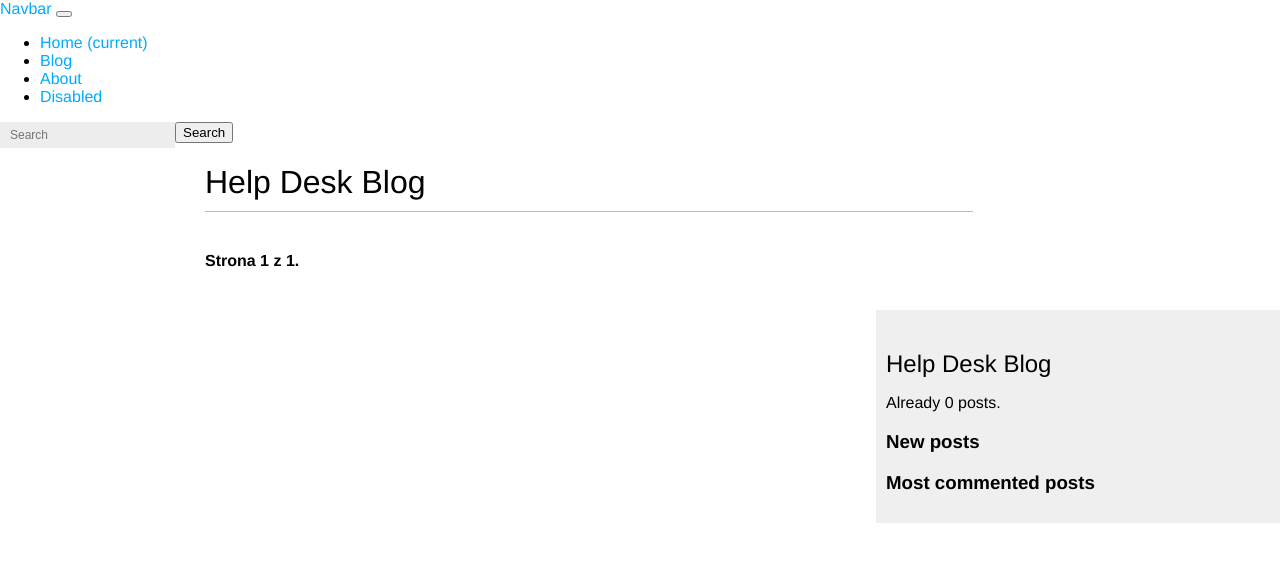
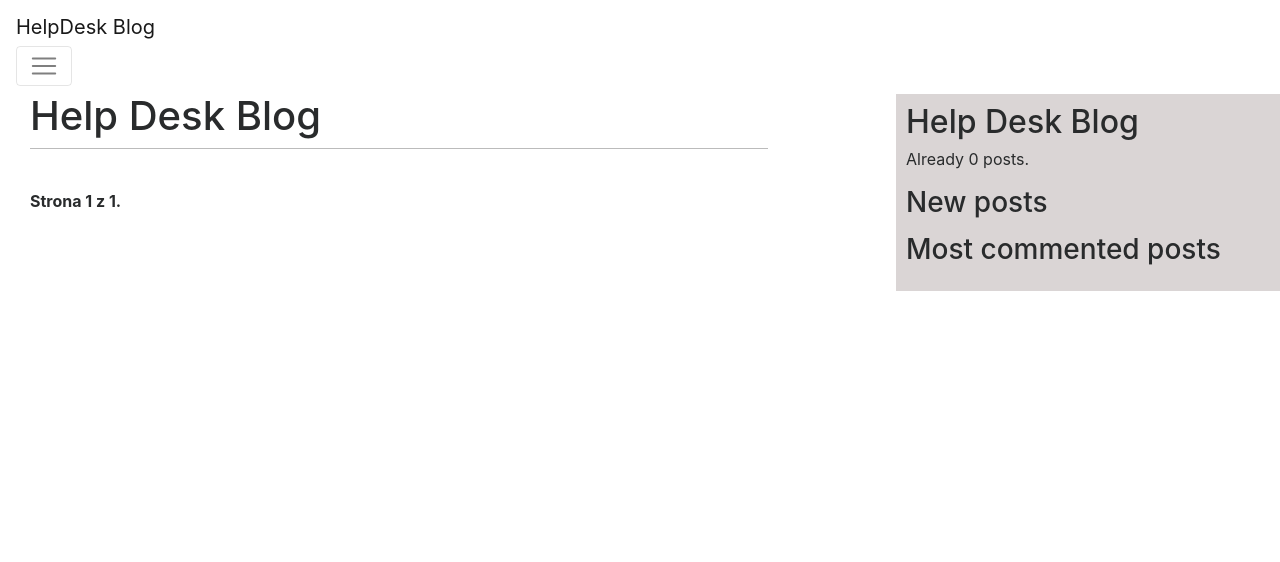
Before and after one commit to ggrobelny/my_blog, a Django app: page / in a window 1280 px wide. Shown: the top 562 px of the page. Run offline with Django 3.2, Linux system fonts and the light colour scheme; data that the repository does not hold is empty; some libraries are stand-ins or nearby versions.

Commit message:
boootstrap, tylko ze vert

```diff
--- a/blog/static/css/blog.css
+++ b/blog/static/css/blog.css
@@ -30,7 +30,7 @@ h2 {
     float:right;
     width:30%;
     padding:10px;
-    background:#efefef;
+    background:#dad5d5;
     height:100%;
 }
 
@@ -88,5 +88,5 @@ input[type=submit] {
 .comment .info {
     font-weight:bold;
     font-size:12px;
-    color:#666;
+    color:rgb(20, 40, 60);
 }
--- a/blog/templates/blog/post/navbar.html
+++ b/blog/templates/blog/post/navbar.html
@@ -1,23 +1,37 @@
+{% load static %}
+<html lang="en">
+  <head>
+    <meta charset="utf-8">
+    <meta name="viewport" content="width=device-width, initial-scale=1, shrink-to-fit=no">
+    <meta http-equiv="x-ua-compatible" content="ie=edge">
+    <title></title>
+    <!-- bootstrap css -->
+    <link rel="stylesheet" href="https://maxcdn.bootstrapcdn.com/bootstrap/4.0.0-alpha.6/css/bootstrap.min.css"
+    integrity="sha384-rwoIResjU2yc3z8GV/NPeZWAv56rSmLldC3R/AZzGRnGxQQKnKkoFVhFQhNUwEyJ" crossorigin="anonymous"
+    type="text/css" href="{% static 'blog/static/css/blog.css' %}">
+
+  </head>
+  <body>
+
 <nav class="navbar navbar-expand-lg navbar-light bg-light">
-    <a class="navbar-brand" href="#">Navbar</a>
+    <a class="navbar-brand" href="/">HelpDesk Blog</a>
     <button class="navbar-toggler" type="button" data-toggle="collapse" data-target="#navbarSupportedContent" aria-controls="navbarSupportedContent" aria-expanded="false" aria-label="Toggle navigation">
       <span class="navbar-toggler-icon"></span>
     </button>
 
     <div class="collapse navbar-collapse" id="navbarSupportedContent">
-      <ul class="navbar-nav mr-auto">
+      <ul class="navbar-nav mr-auto" style="display: inline-block;">
         <li class="nav-item active">
-          <a class="nav-link" href="#">Home <span class="sr-only">(current)</span></a>
+          <a class="nav-link" href="/home">Home<span class="sr-only"></span></a>
         </li>
         <li class="nav-item">
-          <a class="nav-link" href="#">Blog</a>
+          <a class="nav-link" href="/blog">Blog</a>
         </li>
         <li class="nav-item">
-            <a class="nav-link" href="#">About</a>
-          </li>
-
+            <a class="nav-link" href="/about">About</a>
+        </li>
         <li class="nav-item">
-          <a class="nav-link disabled" href="#" tabindex="-1" aria-disabled="true">Disabled</a>
+          <a class="nav-link disabled" href="/blog/search">List Post</a>
         </li>
       </ul>
       <form class="form-inline my-2 my-lg-0">
@@ -26,3 +40,11 @@
       </form>
     </div>
   </nav>
+
+  <!-- jQuery first, then bootstrap js -->
+  <script src="https://code.jquery.com/jquery-3.1.1.slim.min.js" integrity="sha384-A7FZj7v+d/sdmMqp/nOQwliLvUsJfDHW+k9Omg/a/EheAdgtzNs3hpfag6Ed950n" crossorigin="anonymous"></script>
+  <script src="https://cdnjs.cloudflare.com/ajax/libs/tether/1.4.0/js/tether.min.js" integrity="sha384-DztdAPBWPRXSA/3eYEEUWrWCy7G5KFbe8fFjk5JAIxUYHKkDx6Qin1DkWx51bBrb" crossorigin="anonymous"></script>
+  <script src="https://maxcdn.bootstrapcdn.com/bootstrap/4.0.0-alpha.6/js/bootstrap.min.js" integrity="sha384-vBWWzlZJ8ea9aCX4pEW3rVHjgjt7zpkNpZk+02D9phzyeVkE+jo0ieGizqPLForn" crossorigin="anonymous"></script>
+
+</body>
+</html>
```
